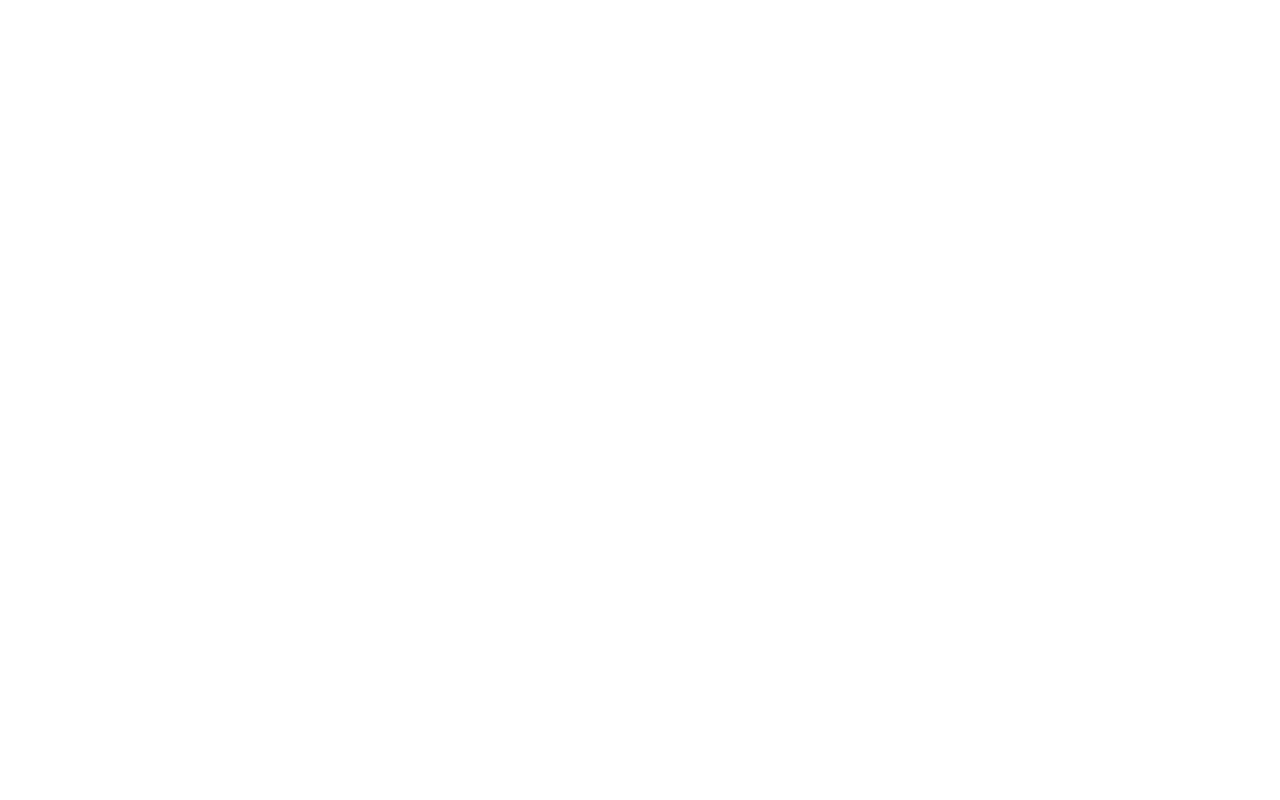
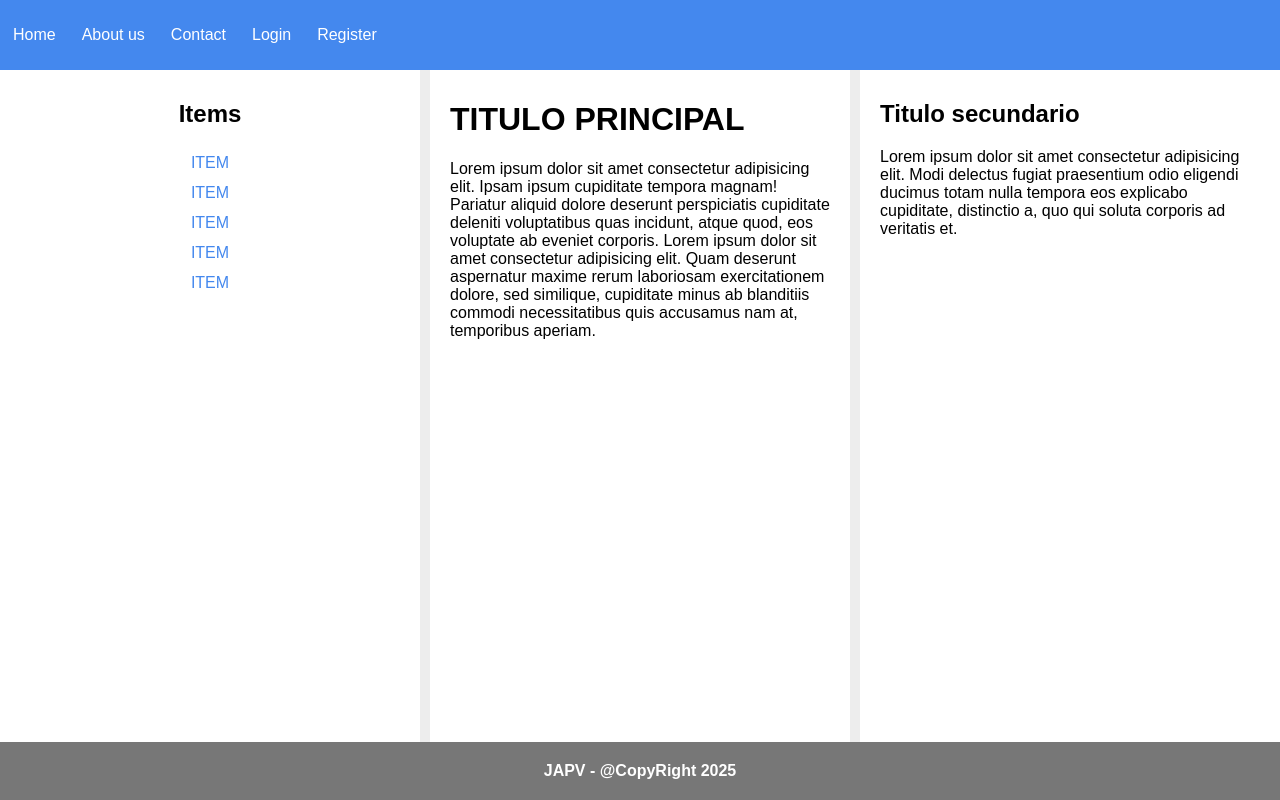
Before and after one commit to JorgeAPadillaV/Curso-de-HTML-y-CSS-by-SoyDalto, a plain HTML site: page 5.5.-ejercicio-HolyGrail-con-flexbox/index.html in a window 1280 px wide. Drawn offline with Linux system fonts and the light colour scheme.

Commit message:
Agregando 5.5

```diff
--- a/5.5.-ejercicio-HolyGrail-con-flexbox/index.html
+++ b/5.5.-ejercicio-HolyGrail-con-flexbox/index.html
@@ -7,5 +7,43 @@
     <title></title>
 </head>
 <body>
+    <header class="header">
+        <nav class="main-navbar">
+            <ul>
+                <li><a href="#">Home</a></li>
+                <li><a href="#">About us</a></li>
+                <li><a href="#">Contact</a></li>
+                <li><a href="#">Login</a></li>
+                <li><a href="#">Register</a></li>
+            </ul>
+        </nav>
+    </header>
+    <div class="main-wrapper">
+        <aside class="secondary-navbar">
+            <h2>Items</h2>
+            <nav>
+                <ul>
+                    <li><a href="#">ITEM</a></li>
+                    <li><a href="#">ITEM</a></li>
+                    <li><a href="#">ITEM</a></li>
+                    <li><a href="#">ITEM</a></li>
+                    <li><a href="#">ITEM</a></li>
+                </ul>
+            </nav>
+        </aside>
+        <main>
+            <h1>TITULO PRINCIPAL</h1>
+            <p>Lorem ipsum dolor sit amet consectetur adipisicing elit. Ipsam ipsum cupiditate tempora magnam! Pariatur aliquid dolore deserunt perspiciatis cupiditate deleniti voluptatibus quas incidunt, atque quod, eos voluptate ab eveniet corporis.
+            Lorem ipsum dolor sit amet consectetur adipisicing elit. Quam deserunt aspernatur maxime rerum laboriosam exercitationem dolore, sed similique, cupiditate minus ab blanditiis commodi necessitatibus quis accusamus nam at, temporibus aperiam.
+            </p>
+        </main>
+        <aside>
+            <h2>Titulo secundario</h2>
+            <p>Lorem ipsum dolor sit amet consectetur adipisicing elit. Modi delectus fugiat praesentium odio eligendi ducimus totam nulla tempora eos explicabo cupiditate, distinctio a, quo qui soluta corporis ad veritatis et.</p>
+        </aside>
+    </div>
+    <footer>
+        JAPV - @CopyRight 2025
+    </footer>
 </body>
 </html>
--- a/5.5.-ejercicio-HolyGrail-con-flexbox/styless.css
+++ b/5.5.-ejercicio-HolyGrail-con-flexbox/styless.css
@@ -1,8 +1,129 @@
 body{
     margin: 0;
     font-family: sans-serif;
+    display: flex;
+    flex-direction: column;
+    align-items: center;
+    min-height: 100vh;
+    background-color: #ededed;
 }
 
 div,body{
     box-sizing: border-box;
 }
+
+.main-wrapper, header, footer{
+    width: 100%;
+}
+
+h1,h2,h3{
+    text-wrap: balance;
+}
+
+p{
+    text-wrap: pretty;
+}
+
+/* HEADER */
+
+.header{
+    background-color: #48e;
+}
+
+.main-navbar{
+    min-width: 1024px;
+}
+
+.main-navbar ul{
+    display: flex;
+    padding: 0;
+}
+
+.main-navbar li{
+    list-style: none;
+    margin: 4px;
+}
+
+.main-navbar a{
+    color: #fff;
+    display: inline-block;
+    padding: 6px 9px;
+}
+
+nav a{
+    text-decoration: none;
+}
+
+a:hover{
+    opacity: 0.7;
+}
+
+/* MAIN SECTION */
+
+.main-wrapper{
+    display: flex;
+    flex-grow: 1;
+    flex-wrap: wrap;
+    gap: 10px;
+}
+
+aside, main{
+    padding: 10px 20px;
+    flex-basis: 0;
+    background-color: #fff;
+}
+
+main{
+    min-width: 300px;
+    flex-grow: 1;
+}
+
+.main-wrapper aside{
+    flex-grow: 1;
+}
+
+.secondary-navbar{
+    min-width: 200px;
+    text-align: center;
+}
+
+.secondary-navbar ul {
+    padding: 0;
+}
+
+.secondary-navbar li{
+    list-style: none;
+}
+
+.secondary-navbar a{
+    color: #48e;
+    display: inline-block;
+    padding: 6px 10px;
+}
+
+aside:last-child{
+    min-width: 10rem;
+}
+
+/* FOOTER */
+
+footer{
+    margin-top: auto;
+    background-color: #777;
+    color: #FFF;
+    padding: 20px 0;
+    text-align: center;
+    font-weight: bold;
+}
+
+@media screen and (max-width: 600px) {
+    aside:last-child{
+        display: none;
+    }
+}
+
+@media screen and (max-width: 400px) {
+    .main-wrapper{
+        flex-direction: column;
+    }
+}
```
